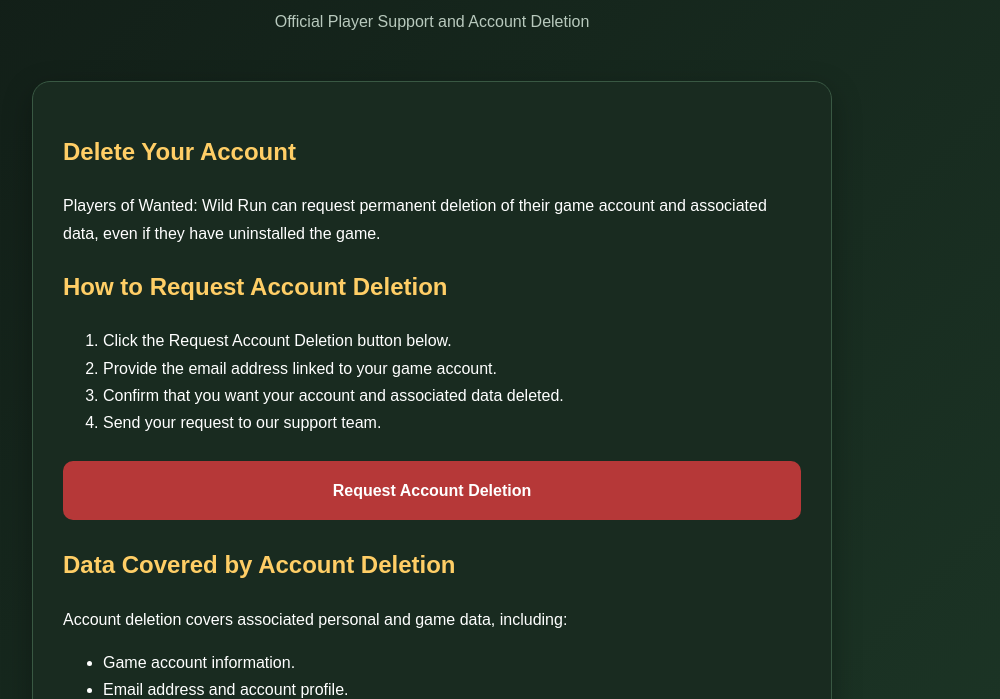
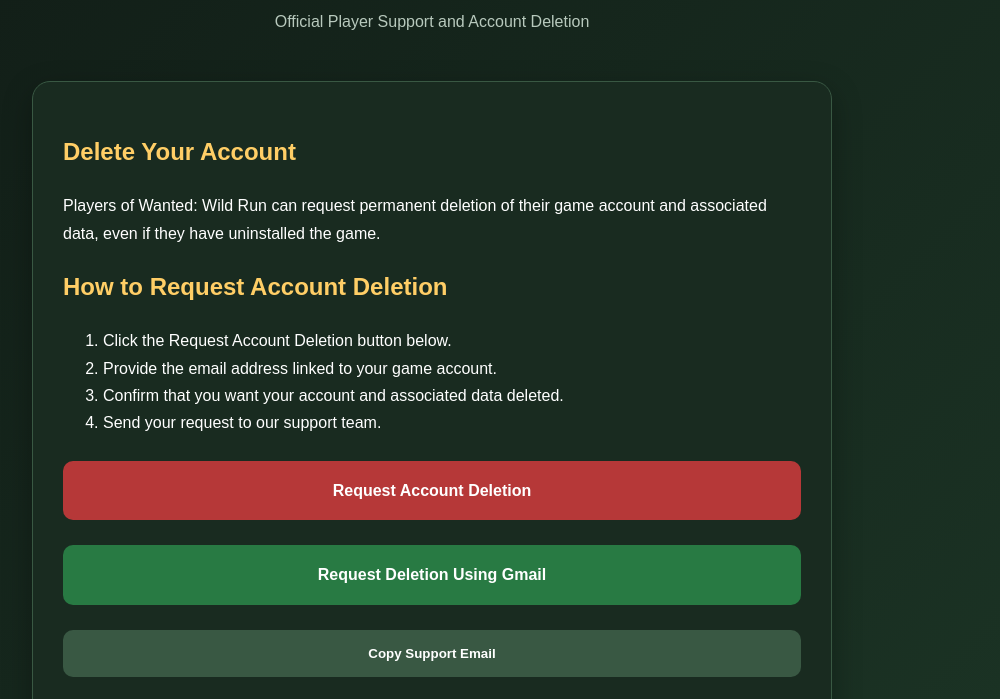
Before and after one commit to klite12/wanted-wild-run-support, a plain HTML site: page index.html in a window 1280 px wide. Shown: the part 239-938 px from the top of the page, without its empty margins (208-1208 px from the left). Drawn offline with Linux system fonts and the light colour scheme.

Commit message:
Enhance account deletion section with new buttons
Added buttons for account deletion requests and support email copying.

```diff
--- a/index.html
+++ b/index.html
@@ -131,10 +131,26 @@
 
         <a class="button"
            href="mailto:wantedwildrun.support@gmail.com?subject=Wanted%20Wild%20Run%20Account%20Deletion%20Request&amp;body=Hello%20Support,%0D%0A%0D%0AI%20would%20like%20to%20request%20permanent%20deletion%20of%20my%20Wanted%20Wild%20Run%20account%20and%20associated%20data.%0D%0A%0D%0AGame%20account%20email:%20%0D%0A%0D%0AThank%20you.">
-            Request Account Deletion
-        </a>
 
-        <h2>Data Covered by Account Deletion</h2>
+    Request Account Deletion
+</a>
+
+<a class="button"
+   href="https://mail.google.com/mail/?view=cm&amp;fs=1&amp;to=wantedwildrun.support@gmail.com&amp;su=Wanted%20Wild%20Run%20Account%20Deletion%20Request"
+   target="_blank"
+   rel="noopener noreferrer"
+   style="background:#287a43;">
+    Request Deletion Using Gmail
+</a>
+
+<button class="button"
+        style="width:100%;border:none;cursor:pointer;background:#395843;"
+        onclick="navigator.clipboard.writeText('wantedwildrun.support@gmail.com').then(() => alert('Email address copied!')).catch(() => alert('Please copy wantedwildrun.support@gmail.com manually.'))">
+    Copy Support Email
+</button>
+
+<h2>Data Covered by Account Deletion</h2>
+
 
         <p>Account deletion covers associated personal and game data, including:</p>
 
```
